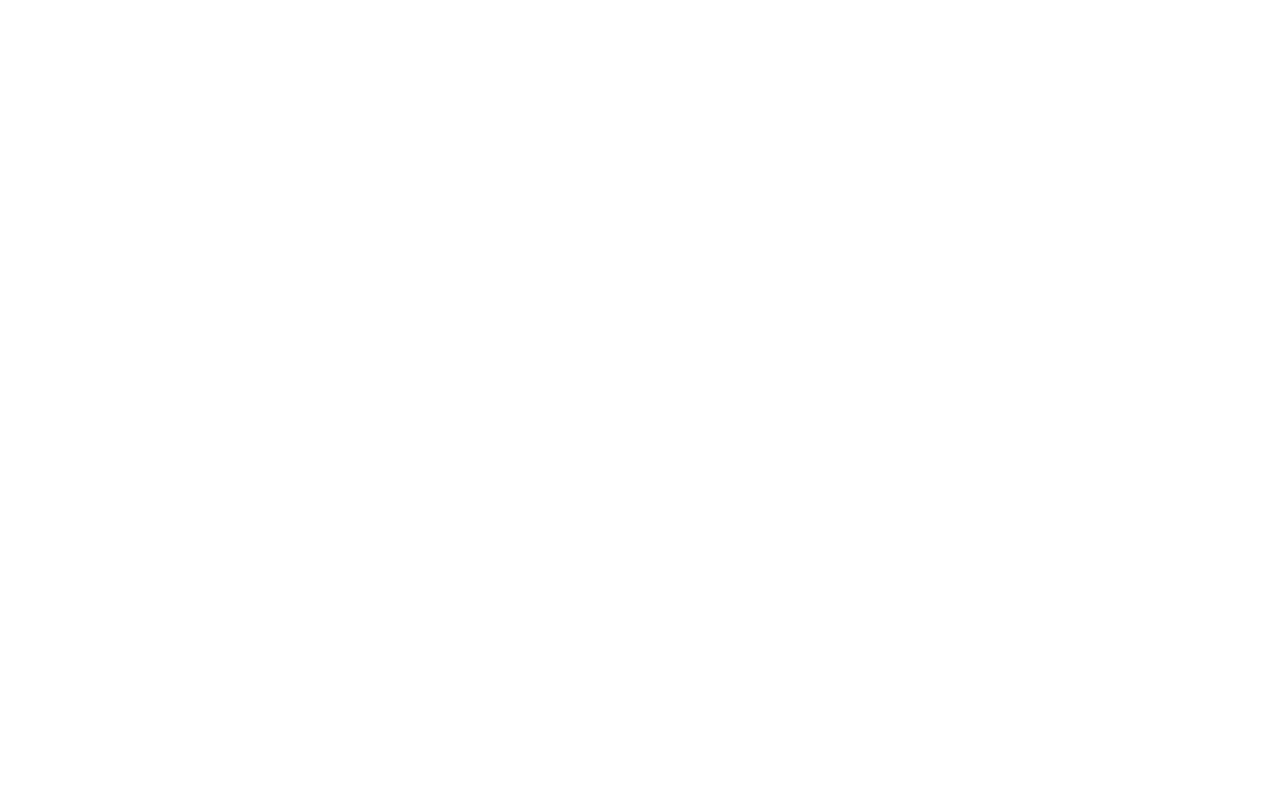
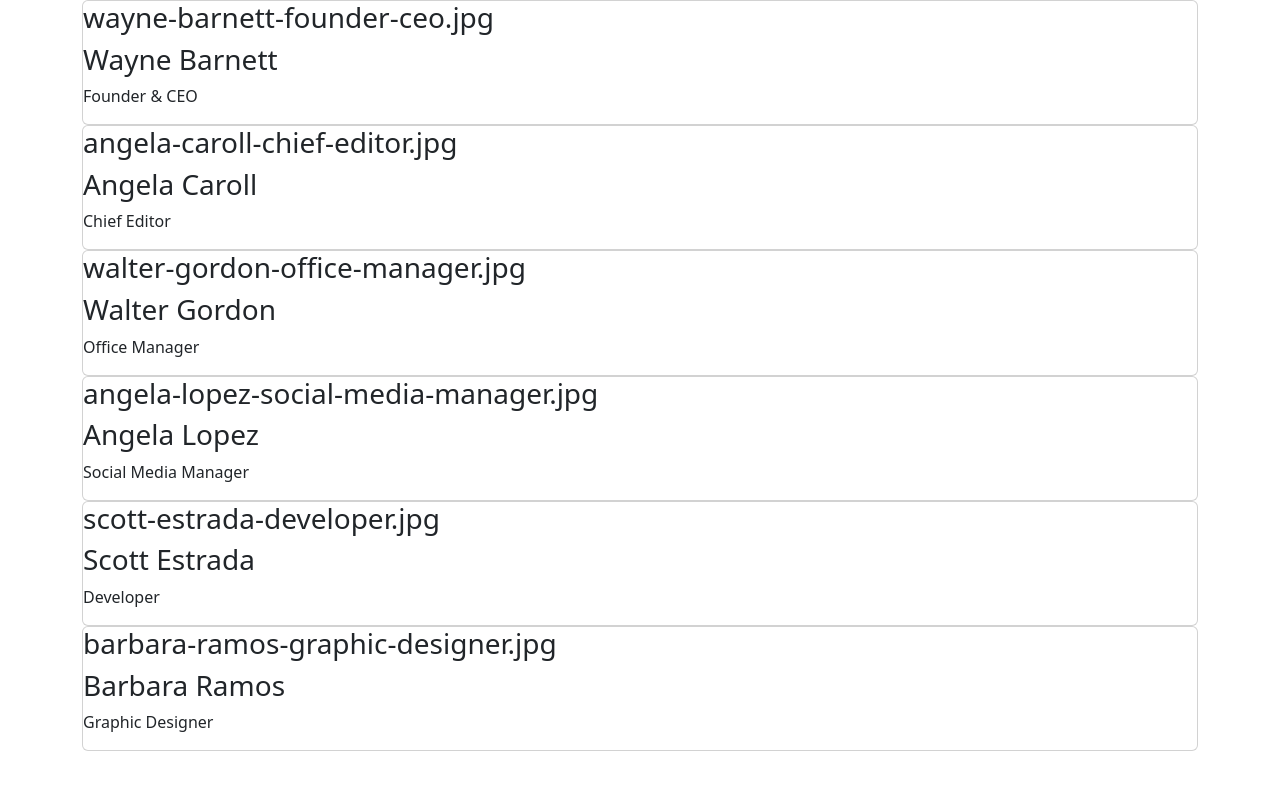
Before and after one commit to salvomc/js-our-team, a plain HTML site: page index.html in a window 1280 px wide. Drawn offline with nearby package versions, Linux system fonts and the light colour scheme; files that its build step writes are made by us from their sources.

Commit message:
milestone 2

```diff
--- a/index.html
+++ b/index.html
@@ -9,7 +9,12 @@
     <title>Our Team</title>
 </head>
 <body>
-
+    <div class="container">
+        <div class="row">
+            <div class="col-12" id="cards-col">
+            </div>
+        </div>
+    </div>
     <script type="text/javascript" defer src="./js/script.js"></script>
 </body>
 </html>
--- a/js/script.js
+++ b/js/script.js
@@ -39,3 +39,20 @@ const teamArray =
 ]
 
 console.log(teamArray);
+
+const cardsContainer = document.getElementById('cards-col');
+for(let i=0; i<teamArray.length;i++)
+{
+    let teamMember = teamArray[i];
+    console.log(teamMember);
+
+    let card =  `
+                    <div class="card">
+                        <h3>${teamMember.image}</h3>
+                        <h3>${teamMember.name}</h3>
+                        <p>${teamMember.role}</p>
+                        </div>
+                    </div>
+                `
+    cardsContainer.innerHTML += card;
+}
```
